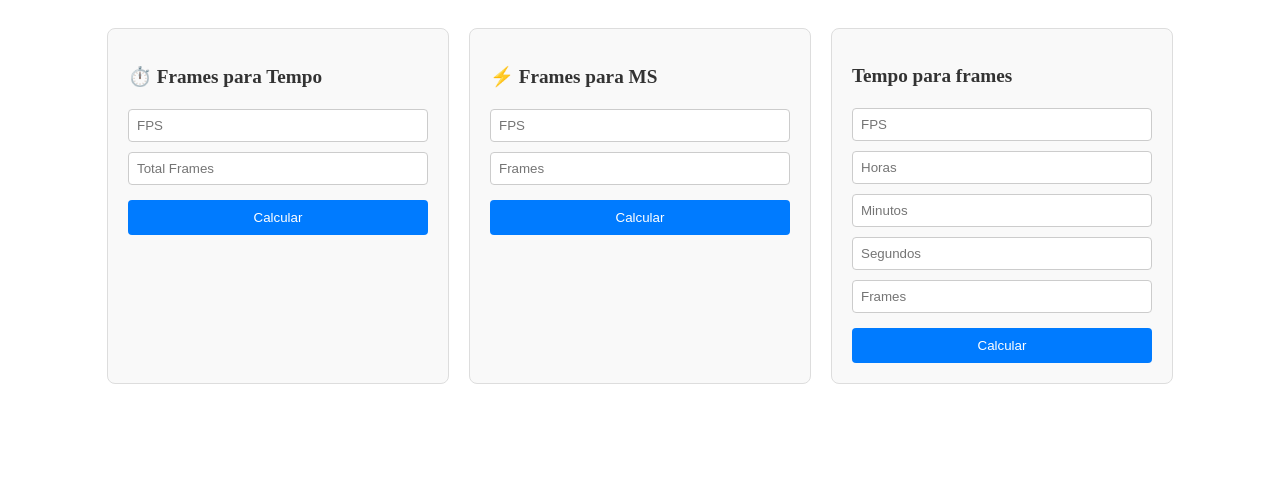
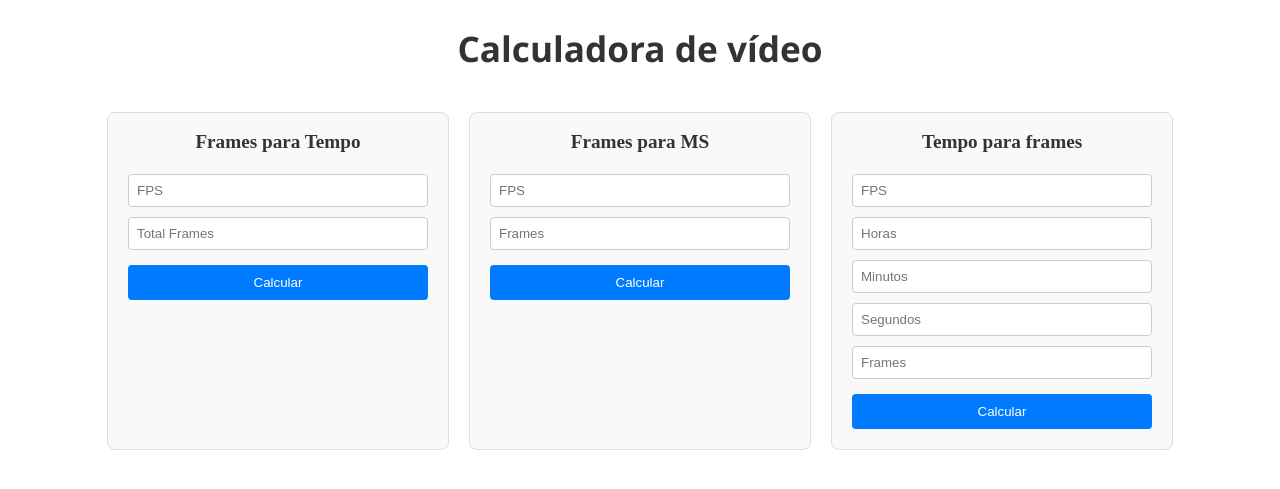
Before and after one commit to rui-salsa/videocalc, a Flask app: page / in a window 1280 px wide. Shown: the top 489 px of the page. Run offline with Flask 3, Linux system fonts and the light colour scheme.

Commit message:
Add files via upload

```diff
--- a/templates/index.html
+++ b/templates/index.html
@@ -2,38 +2,23 @@
 <html lang="pt-br">
 <head>
     <meta charset="UTF-8">
-    <title>Painel de Produção</title>
+    <title>Calculadora de vídeo</title>
     <style>
+        h1{font-size: 2.2em; color: #333; text-align: center; margin-bottom: 20px; font-family: 'Segoe UI', Tahoma, Geneva, Verdana, sans-serif;}
         .dashboard { display: flex; gap: 20px; justify-content: center; padding: 20px; }
         .card { border: 1px solid #ddd; padding: 20px; border-radius: 8px; width: 300px; background: #f9f9f9; }
-        h2 { font-size: 1.2em; color: #333; }
+        h2 { font-size: 1.2em; color: #333; text-align: center; margin-top: -2px}
         .res { margin-top: 50px; font-weight: bold; color: blue; }
-        input {
-    width: 100%;
-    padding: 8px;
-    margin: 5px 0;
-    box-sizing: border-box;
-    border: 1px solid #ccc;
-    border-radius: 4px;
-}
-button {
-    width: 100%;
-    padding: 10px;
-    background-color: #007bff;
-    color: white;
-    border: none;
-    border-radius: 4px;
-    cursor: pointer;
-    margin-top: 10px;
-}
-button:hover { background-color: #0056b3; }
+        input {width: 100%; padding: 8px; margin: 5px 0; box-sizing: border-box; border: 1px solid #ccc; border-radius: 4px;}
+        button {width: 100%; padding: 10px; background-color: #007bff; color: white; border: none; border-radius: 4px; cursor: pointer; margin-top: 10px;}
+        button:hover { background-color: #0056b3; }
     </style>
 </head>
 <body>
-
+<h1>Calculadora de vídeo</h1>
 <div class="dashboard">
     <div class="card">
-        <h2>⏱️ Frames para Tempo</h2>
+        <h2>Frames para Tempo</h2>
         <form action="/frames" method="post">
             <input type="number" name="framerate" placeholder="FPS">
             <input type="number" name="totalframes" placeholder="Total Frames">
@@ -43,7 +28,7 @@ button:hover { background-color: #0056b3; }
     </div>
 
     <div class="card">
-        <h2>⚡ Frames para MS</h2>
+        <h2>Frames para MS</h2>
         <form action="/ms" method="post">
             <input type="number" name="fps_ms" placeholder="FPS">
             <input type="number" name="frames_ms" placeholder="Frames">
```
Also changed, not shown: app.py (+5 -5 lines).
